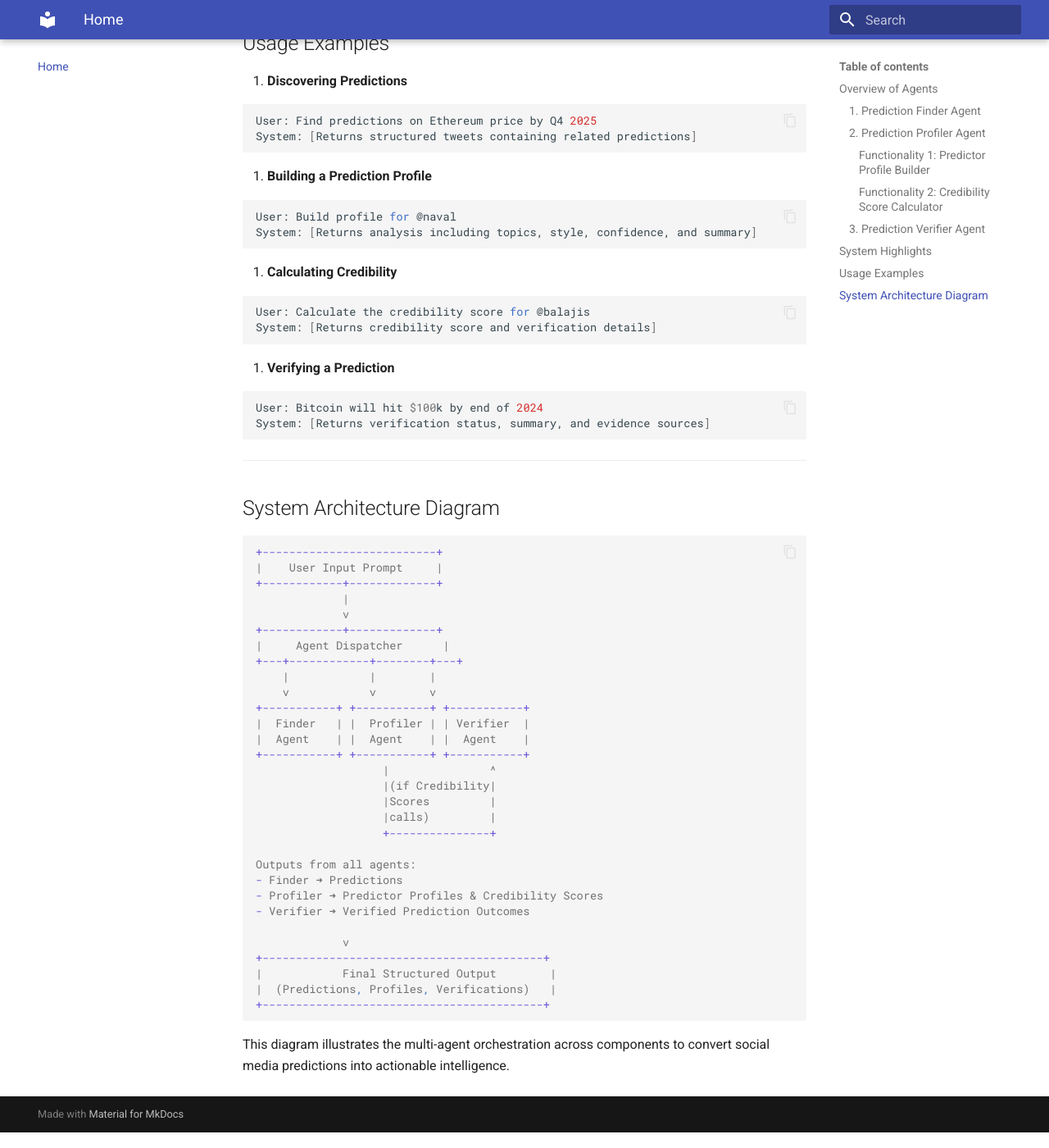
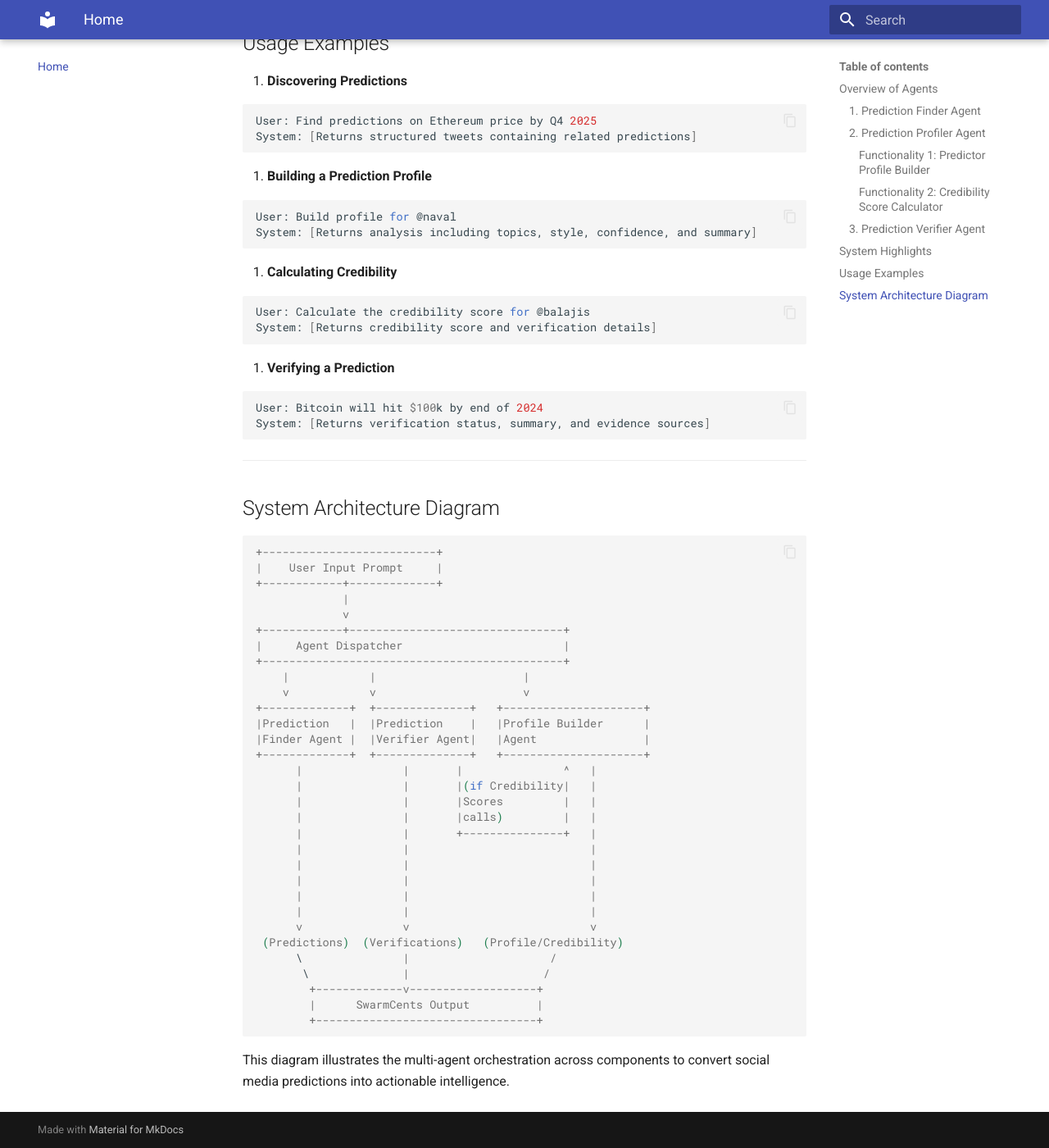
Before and after one commit to ginevracepparulo/swarmcents-docs, an MkDocs documentation site: the page built from docs/index.md, in a window 1280 px wide and 1400 px high, scrolled down 3711 px. Shown: the whole window at 82% size. Built offline with MkDocs 1.6.1 and Material for MkDocs 9.7.7, drawn with Linux system fonts in a browser that asks for light colours.

Commit message:
Better diagram

````diff
--- a/docs/index.md
+++ b/docs/index.md
@@ -197,31 +197,33 @@ System: [Returns verification status, summary, and evidence sources]
 +------------+-------------+
              |
              v
-+------------+-------------+
-|     Agent Dispatcher      |
-+---+------------+--------+---+
-    |            |        |
-    v            v        v
-+-----------+ +-----------+ +-----------+
-|  Finder   | |  Profiler | | Verifier  |
-|  Agent    | |  Agent    | |  Agent    |
-+-----------+ +-----------+ +-----------+
-                   |               ^
-                   |(if Credibility|
-                   |Scores         |
-                   |calls)         |
-                   +---------------+
++------------+--------------------------------+
+|     Agent Dispatcher                        |
++---------------------------------------------+
+    |            |                      |
+    v            v                      v
++-------------+  +--------------+   +---------------------+
+|Prediction   |  |Prediction    |   |Profile Builder      |
+|Finder Agent |  |Verifier Agent|   |Agent                |
++-------------+  +--------------+   +---------------------+
+      |               |       |               ^   |
+      |               |       |(if Credibility|   |
+      |               |       |Scores         |   |
+      |               |       |calls)         |   |
+      |               |       +---------------+   |
+      |               |                           |
+      |               |                           |
+      |               |                           |
+      |               |                           |
+      |               |                           |
+      v               v                           v
+ (Predictions)  (Verifications)   (Profile/Credibility)
+      \               |                     /
+       \              |                    /
+        +-------------v-------------------+
+        |      SwarmCents Output          |
+        +---------------------------------+
 
-Outputs from all agents:
-- Finder ➜ Predictions
-- Profiler ➜ Predictor Profiles & Credibility Scores
-- Verifier ➜ Verified Prediction Outcomes
-
-             v
-+------------------------------------------+
-|            Final Structured Output        |
-|  (Predictions, Profiles, Verifications)   |
-+------------------------------------------+
 ```
 
 This diagram illustrates the multi-agent orchestration across components to convert social media predictions into actionable intelligence.
````
